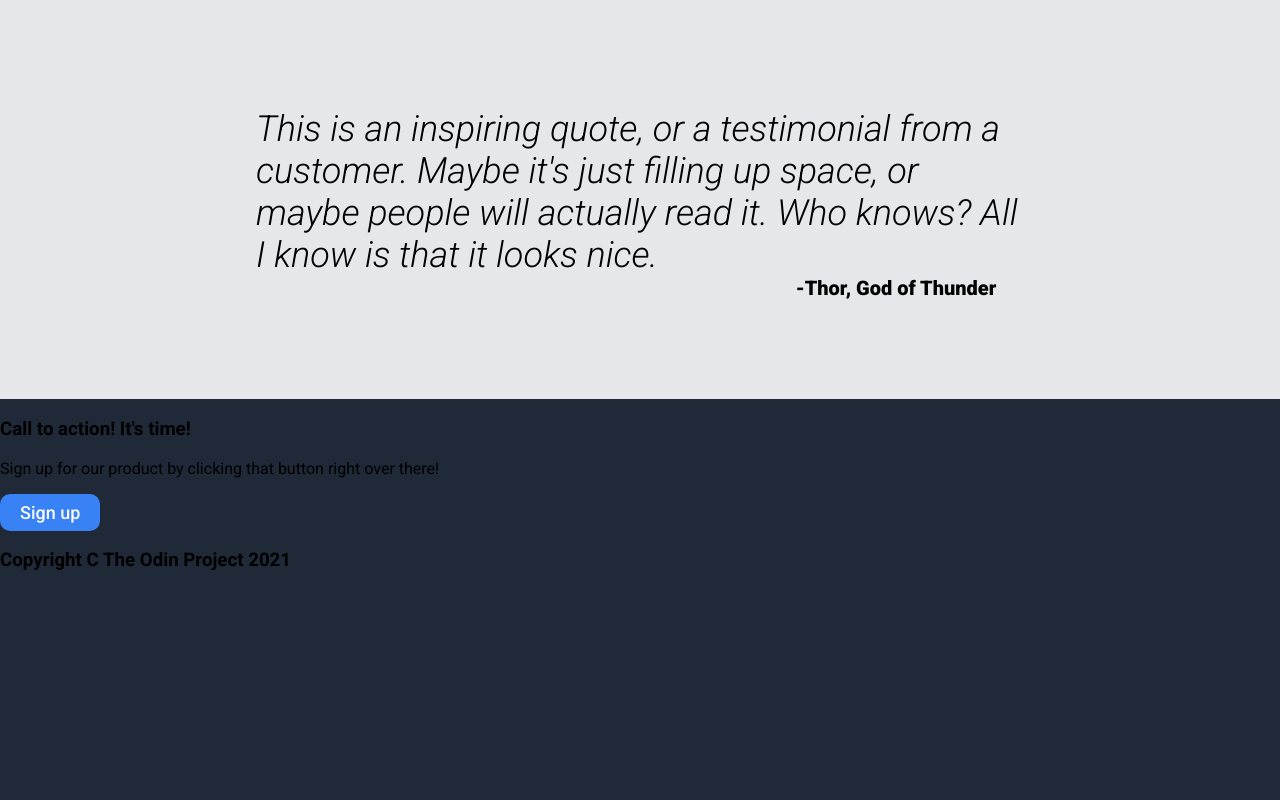
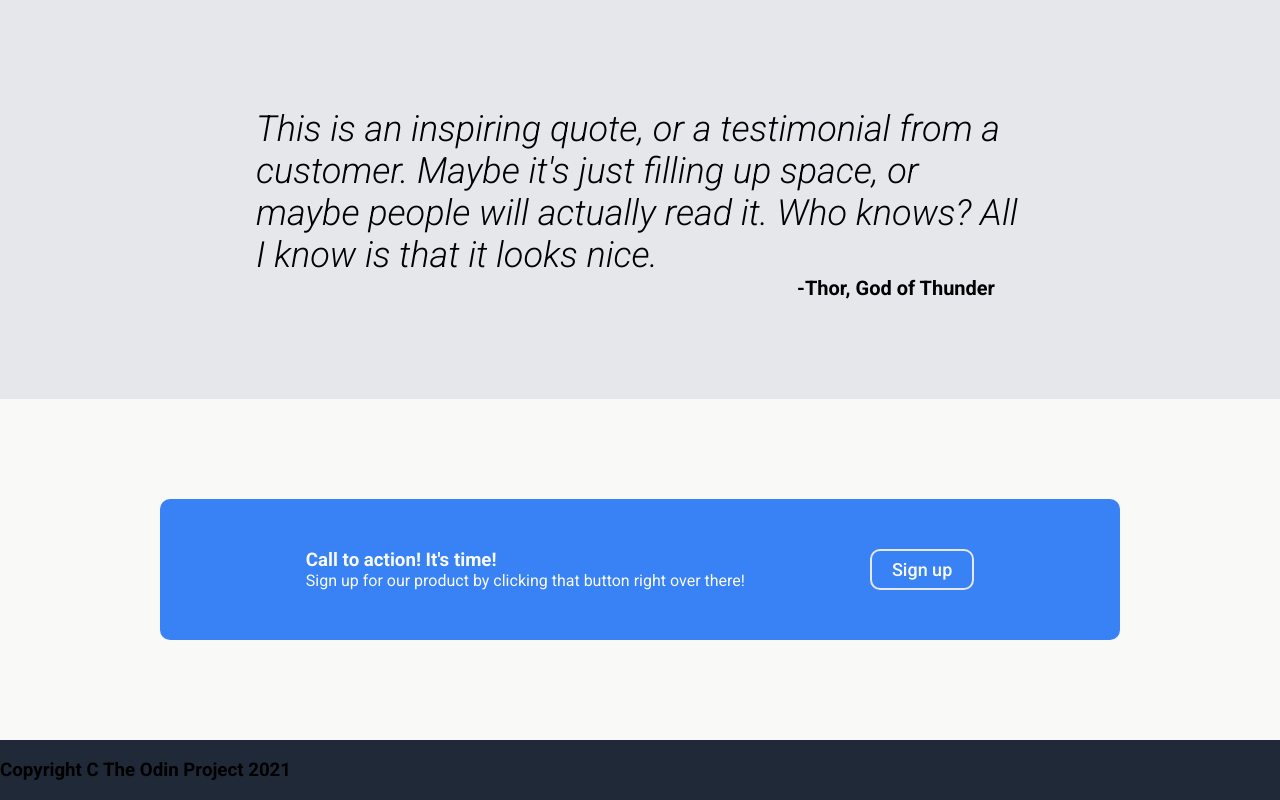
Before and after one commit to a-2280/landing-page, a plain HTML site: page index.html in a window 1280 px wide. Shown: the part 1205-2005 px from the top of the page. Before the commit the page ends 1795 px from the top, so only its background shows below. Drawn offline with Linux system fonts and the light colour scheme.

Commit message:
Add CSS to the contact section of the webpage

```diff
--- a/index.html
+++ b/index.html
@@ -50,12 +50,14 @@
         </div>
         <div class="content-three">
             <h2>This is an inspiring quote, or a testimonial from a customer. Maybe it's just filling up space, or maybe people will actually read it. Who knows? All I know is that it looks nice.</h2>
-            <h3><stroong>-Thor, God of Thunder</strong></h3>
+            <h3><strong>-Thor, God of Thunder</strong></h3>
         </div>
         <div class="content-four">
             <div class="contact-box">
-                <h3><strong>Call to action! It's time!</strong></h3>
-                <p>Sign up for our product by clicking that button right over there!</p>
+                <div class="contact-left">
+                    <h3><strong>Call to action! It's time!</strong></h3>
+                    <p>Sign up for our product by clicking that button right over there!</p>
+                </div>
                 <button>Sign up</button>
             </div>
         </div>
--- a/style.css
+++ b/style.css
@@ -154,3 +154,45 @@ button {
     padding: 0 0 0 40vw;
     margin-top: 0;
 }
+
+.content-four {
+    display: flex;
+    justify-content: center;
+    align-items: center;
+    background-color: #F9FAF8;
+}
+
+.contact-box {
+    display: flex;
+    justify-content: center;
+    align-items: center;
+    width: 75vw;
+    background-color: #3882F6;
+    border-radius: 10px;
+    margin: 100px 0;
+}
+
+.contact-left {
+    display: flex;
+    flex-direction: column;
+    color: #F9FAF8;
+    margin-right: 125px;
+}
+
+.contact-left h3 {
+    padding-bottom: 0;
+    padding-top: 50px;
+    margin: 0;
+    font-weight: 900;
+}
+
+.contact-left p {
+    padding-top: 0;
+    padding-bottom: 50px;
+    margin: 0;
+    font-weight: 400;
+}
+
+.contact-box button {
+    border: solid 2px #E5E7EB;
+}
```
